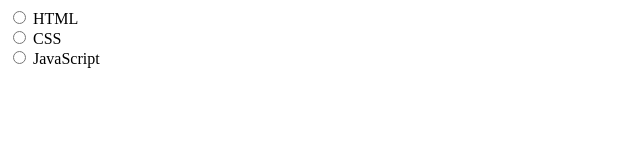
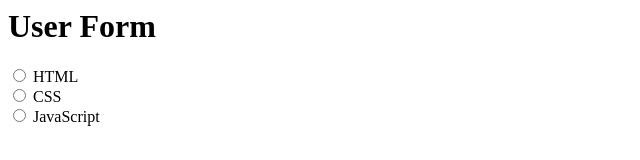
Before and after one commit to Solomon-Foster25/CSRepositoryCopy, a plain HTML site: page index.html in a window 1280 px wide. Shown: the whole page, without its empty margins (0-640 px from the left). Drawn offline with Linux system fonts and the light colour scheme.

Commit message:
Update index.html

```diff
--- a/index.html
+++ b/index.html
@@ -5,7 +5,7 @@
     <meta name="author" content="Solomon Foster">
   </head>
   <body>
-
+  <h1>User Form</h1>
   <form>
     <input type="radio" id="html" name="fav_language" value="HTML">
     <label for="html">HTML</label><br>
```
